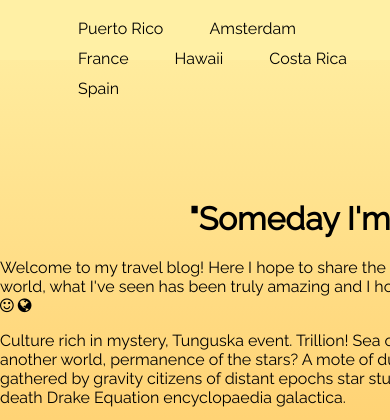
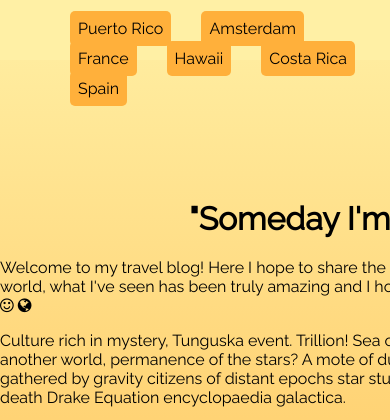
Before and after one commit to MrMendonez/html-5-elements, a PHP site: page / in a window 390 px wide; the page is wider, and only the part inside the window is pictured. Shown: the top 420 px of that part. Run offline with PHP 8.4, Linux system fonts and the light colour scheme; some libraries are stand-ins or nearby versions.

Commit message:
but orange background color back for nav buttons on mobile view

```diff
--- a/css/styles.css
+++ b/css/styles.css
@@ -104,7 +104,6 @@ footer {
 
   #nav li {
     margin-left: 30px;
-    background-color: transparent;  /*  Change this color once site is deployed  */
     padding: 8px;
     border: 1px white;
     border-radius: 5px;
```
